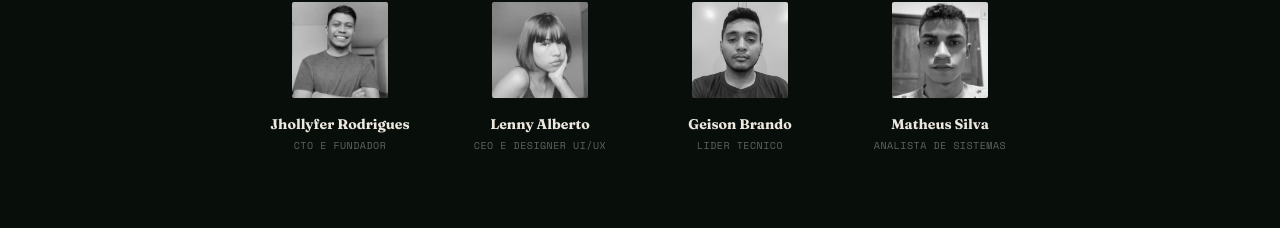
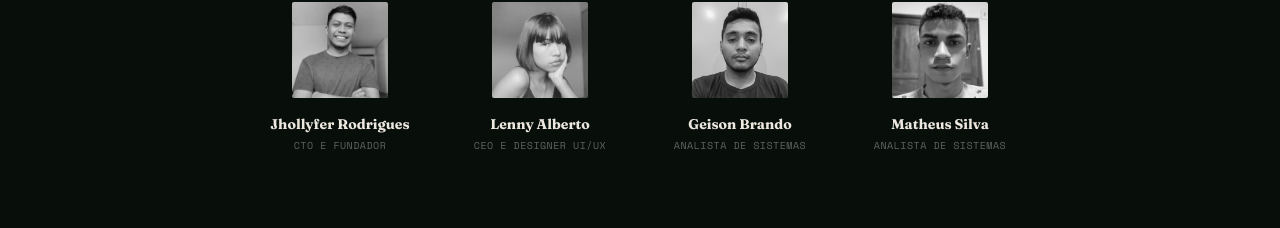
Before and after one commit to jhollyfer/maiyu.com.br, a React (Vite) app: page / in a window 1280 px wide. Shown: the part 3534-3762 px from the top of the page. Built offline with nearby package versions, Linux system fonts and the light colour scheme.

Commit message:
initial setup

```diff
--- a/src/components/layout/footer.tsx
+++ b/src/components/layout/footer.tsx
@@ -112,7 +112,7 @@ const Footer = () => {
             <span className="text-white/20 font-body text-xs">{t("footer.privacy")}</span>
 
             <button
-              onClick={scrollToTop}
+              onClick={() => scrollToTop()}
               className="flex items-center gap-2 text-white/35 hover:text-maiyu-amber font-body text-xs tracking-wider uppercase transition-colors duration-200 group"
             >
               <span>{t("footer.backToTop")}</span>
--- a/src/contexts/language.tsx
+++ b/src/contexts/language.tsx
@@ -74,7 +74,7 @@ const translations: Translations = {
     "team.lenny.name": "Lenny Alberto",
     "team.lenny.role": "CEO & UI/UX Designer",
     "team.geison.name": "Geison Brando",
-    "team.geison.role": "Tech Leader",
+    "team.geison.role": "System Analyst",
     "team.matheus.name": "Matheus Silva",
     "team.matheus.role": "System Analyst",
 
@@ -168,7 +168,7 @@ const translations: Translations = {
     "team.lenny.name": "Lenny Alberto",
     "team.lenny.role": "CEO e Designer UI/UX",
     "team.geison.name": "Geison Brando",
-    "team.geison.role": "Lider Tecnico",
+    "team.geison.role": "Analista de Sistemas",
     "team.matheus.name": "Matheus Silva",
     "team.matheus.role": "Analista de Sistemas",
 
@@ -188,8 +188,7 @@ const translations: Translations = {
     "contact.success": "Mensagem enviada! Retornaremos em breve.",
 
     // Footer
-    "footer.tagline":
-      "Construindo solucoes digitais da Amazonia para o mundo.",
+    "footer.tagline": "Construindo solucoes digitais da Amazonia para o mundo.",
     "footer.services": "Servicos",
     "footer.web": "Desenvolvimento Web",
     "footer.mobile": "Aplicativos Mobile",
@@ -206,7 +205,7 @@ const translations: Translations = {
 };
 
 const LanguageContext = createContext<LanguageContextType | undefined>(
-  undefined
+  undefined,
 );
 
 export const LanguageProvider: React.FC<{ children: React.ReactNode }> = ({
```
